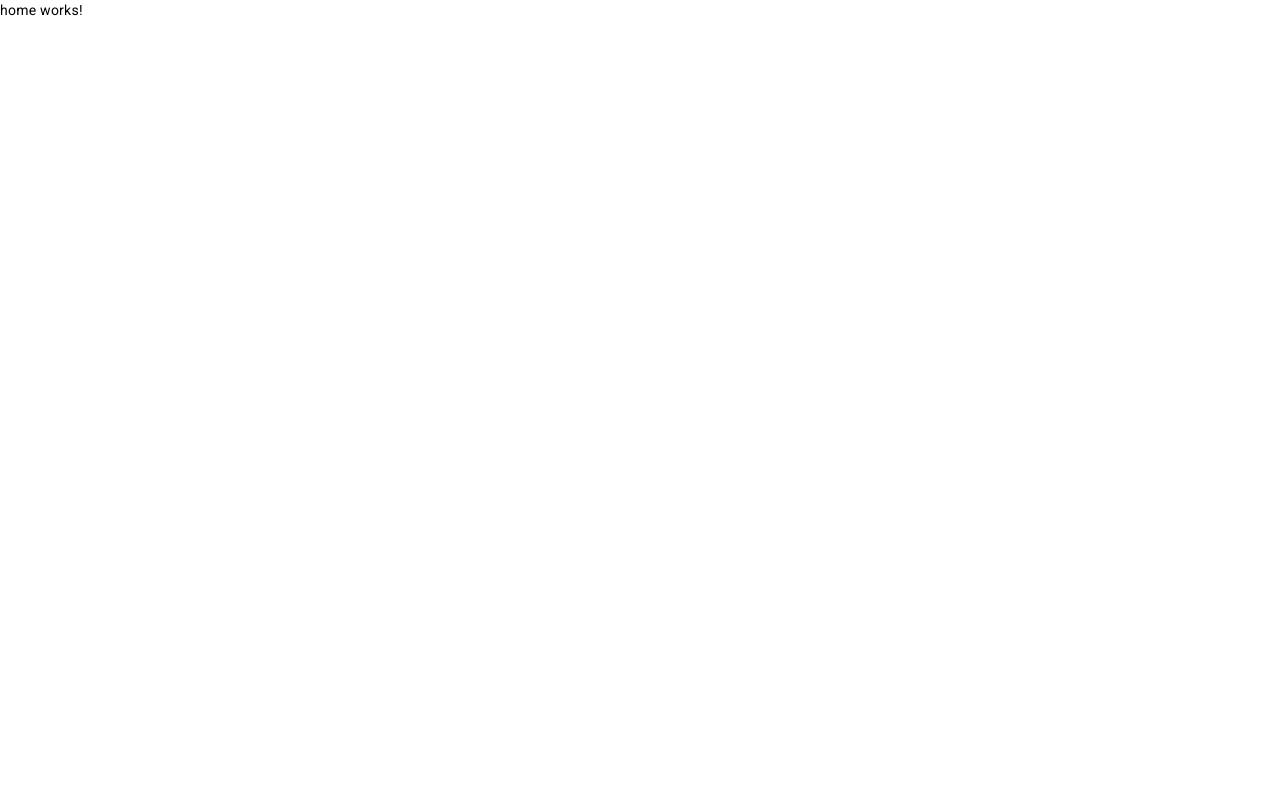
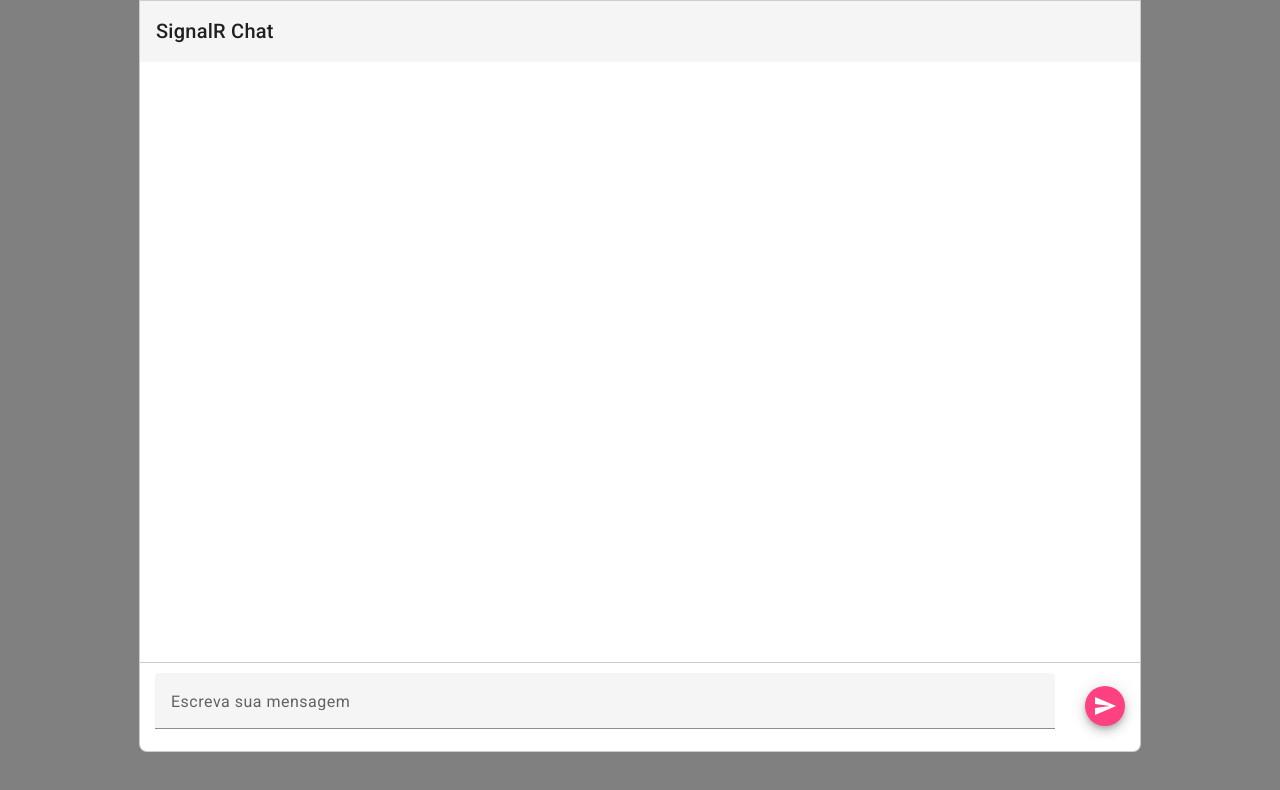
Before and after one commit to Wisch096/signalr-chat-web, an Angular app: page / in a window 1280 px wide. Shown: the top 790 px of the page. Built offline with nearby package versions, Linux system fonts and the light colour scheme.

Commit message:
add style

```diff
--- a/angular.json
+++ b/angular.json
@@ -25,7 +25,7 @@
               "src/assets"
             ],
             "styles": [
-              "@angular/material/prebuilt-themes/purple-green.css",
+              "@angular/material/prebuilt-themes/indigo-pink.css",
               "src/styles.css"
             ],
             "scripts": []
@@ -88,7 +88,7 @@
               "src/assets"
             ],
             "styles": [
-              "@angular/material/prebuilt-themes/purple-green.css",
+              "@angular/material/prebuilt-themes/indigo-pink.css",
               "src/styles.css"
             ],
             "scripts": []
--- a/src/app/pages/home/home.component.css
+++ b/src/app/pages/home/home.component.css
@@ -0,0 +1,80 @@
+.container {
+    min-width: 150px;
+    max-width: 1000px;
+    height: calc(100% - 50px);
+    margin: auto;
+    background-color: white;
+    border-bottom-left-radius: 8px;
+    border-bottom-right-radius: 8px;
+    border: 1px solid rgba(0, 0, 0, .2);
+    display: flex;
+    flex-direction: column;
+    justify-content: space-between;
+}
+
+.messages {
+    width: 100%;
+    height: calc(100% - 120px);
+    float: none;
+    margin: 0px auto;
+    padding-left: 0px;
+    overflow-y: auto;
+}
+
+.message {
+    padding: 6px 7px 8px 9px;
+    max-width: fit-content;
+    margin-top: 5px;
+    border-radius: 8px;
+}
+
+.message-line {
+    display: flex;
+    flex-direction: row;
+}
+
+.message-line.me {
+    justify-content: flex-end;
+}
+
+.message-line.other {
+    background-color: aliceblue;
+    margin-right: 50px;
+}
+
+.message.me {
+    background-color: aliceblue;
+    margin-right: 50px;
+}
+
+.message.other {
+    background-color: lightgreen;
+    margin-left: 50px;
+}
+
+.user-name {
+    font-weight: bold;
+}
+
+.footer {
+    border-top: 1px solid rgb(0, 0, 0, .2);
+    padding: 10px 0 0;
+}
+
+.form {
+    display: flex;
+    flex-direction: row;
+    justify-content: space-around;
+    align-items: center;
+    min-width: 150px;
+    max-width: 1000px;
+    width: 100%;
+}
+
+.input {
+    width: 90%;
+}
+
+.send {
+    margin-bottom: 12px;
+}
--- a/src/app/pages/home/home.component.html
+++ b/src/app/pages/home/home.component.html
@@ -1 +1,20 @@
-<p>home works!</p>
+<div class="container">
+    <mat-toolbar color="secondary">
+        <span>SignalR Chat</span>
+    </mat-toolbar>
+    <div class="messages">
+        <ng-template ngFor let-message [ngForOf]="messages" let-i="index">
+        </ng-template>
+    </div>
+    <div class="footer">
+        <form class="form">
+            <mat-form-field class="input">
+                <mat-label>Escreva sua mensagem</mat-label>
+                <input matInput placeholder="Olá" [formControl]="messageControl">
+            </mat-form-field>
+            <button class="send" (click)="sendMessage" mat-mini-fab aria-label="Enviar">
+                <mat-icon>send</mat-icon>
+            </button>
+        </form>
+    </div>
+</div>
--- a/src/app/pages/home/home.component.ts
+++ b/src/app/pages/home/home.component.ts
@@ -1,4 +1,10 @@
 import { Component } from '@angular/core';
+import { FormControl } from '@angular/forms';
+
+interface Message {
+  userName: string,
+  text: string
+}
 
 @Component({
   selector: 'app-home',
@@ -6,5 +12,10 @@
   styleUrls: ['./home.component.css']
 })
 export class HomeComponent {
+  messages: Message[] = [];
+  messageControl = new FormControl('');
 
+  sendMessage() {
+
+  }
 }
--- a/src/styles.css
+++ b/src/styles.css
@@ -1,4 +1,4 @@
 /* You can add global styles to this file, and also import other style files */
 
 html, body { height: 100%; }
-body { margin: 0; font-family: Roboto, "Helvetica Neue", sans-serif; }
+body { margin: 0; font-family: Roboto, "Helvetica Neue", sans-serif; background-color: gray;}
```
Also changed, not shown: src/app/app.module.ts (+15 -3 lines).
